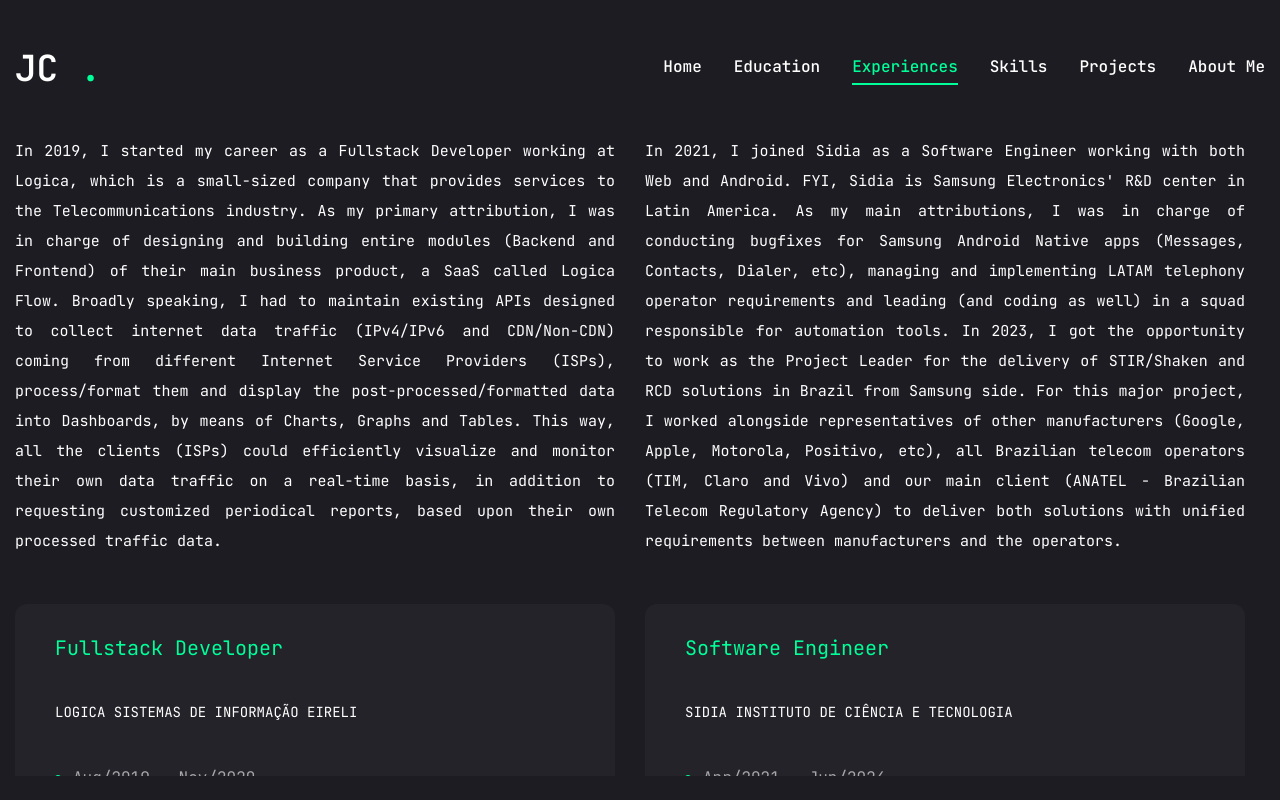
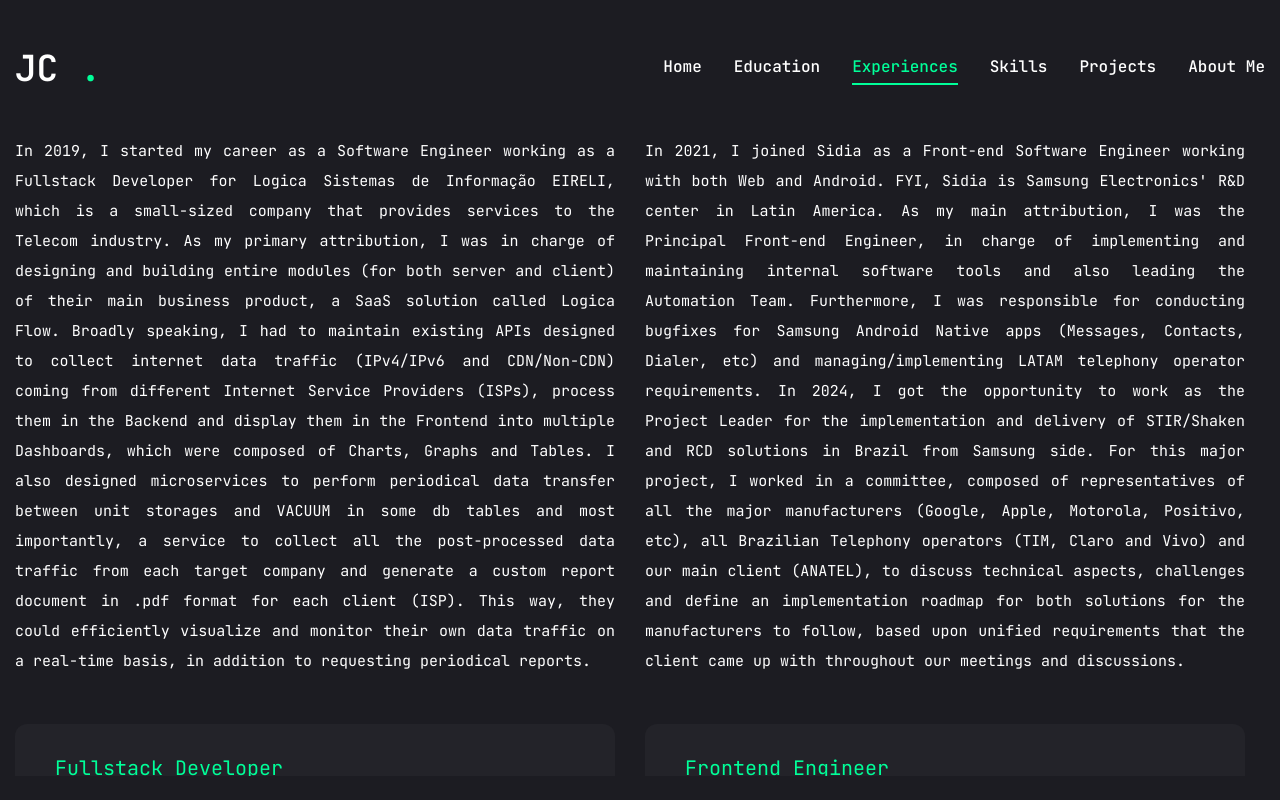
Before and after one commit to JeffersonCanuto/jefferson-portfolio, a Next.js app: page /experiences in a window 1280 px wide. Built offline with nearby package versions, Linux system fonts and the light colour scheme.

Commit message:
chore: update text structure in Experiences page

```diff
--- a/src/app/experiences/page.jsx
+++ b/src/app/experiences/page.jsx
@@ -9,18 +9,21 @@
     items: [
         {
             index: 1,
-            description: "In 2019, I started my career as a Fullstack Developer working at Logica, which is a small-sized company that provides services to the Telecommunications \
-            industry. As my primary attribution, I was in charge of designing and building entire modules (Backend and Frontend) of their main business product, a SaaS called Logica Flow. \
-            Broadly speaking, I had to maintain existing APIs designed to collect internet data traffic (IPv4/IPv6 and CDN/Non-CDN) coming from different Internet Service Providers (ISPs), \
-            process/format them and display the post-processed/formatted data into Dashboards, by means of Charts, Graphs and Tables. This way, all the clients (ISPs) could efficiently visualize \
-            and monitor their own data traffic on a real-time basis, in addition to requesting customized periodical reports, based upon their own processed traffic data.",
+            description: "In 2019, I started my career as a Software Engineer working as a Fullstack Developer for Logica Sistemas de Informação EIRELI, which is \
+            a small-sized company that provides services to the Telecom industry. As my primary attribution, I was in charge of designing and building entire \
+            modules (for both server and client) of their main business product, a SaaS solution called Logica Flow. Broadly speaking, I had to maintain existing APIs designed to collect \
+            internet data traffic (IPv4/IPv6 and CDN/Non-CDN) coming from different Internet Service Providers (ISPs), process them in the Backend and display \
+            them in the Frontend into multiple Dashboards, which were composed of Charts, Graphs and Tables. I also designed microservices to perform periodical \
+            data transfer between unit storages and VACUUM in some db tables and most importantly, a service to collect all the post-processed data traffic from \
+            each target company and generate a custom report document in .pdf format for each client (ISP). This way, they could efficiently visualize and monitor \
+            their own data traffic on a real-time basis, in addition to requesting periodical reports.",
             company: "LOGICA SISTEMAS DE INFORMAÇÃO EIRELI",
             position: "Fullstack Developer",
             duration: "Aug/2019 - Nov/2020",
             attributions: [
                 {
                     index: 1,
-                    title: "Development of Dashboards to monitor IPv4 and IPv6 data traffic collected from CDN distributors."
+                    title: "Implementation of Dashboards to monitor IPv4 and IPv6 data traffic collected from CDN distributors."
                 },
                 {
                     index: 2,
@@ -36,45 +39,47 @@
                 },
                 {
                     index: 5,
-                    title: "Implementation of a full Feature to generate periodical reports from IPv4 and IPv6 data traffic from CDN distributors."
+                    title: "Implementation of a full feature to generate periodical reports from IPv4 and IPv6 data traffic from CDN distributors."
                 },
                 {
                     index: 6,
-                    title: "Skills: JavaScript | HTML5 | CSS3 | ReactJS | Python | Django REST | PostgreSQL | Git | Docker | Linux"
+                    title: "Technologies: JavaScript | HTML5 | CSS3 | React.js | Chart.js | Redux | Python | Django REST | PostgreSQL | Docker | Git | Linux"
                 }
             ]
         },
         {
             index: 2,
-            description: "In 2021, I joined Sidia as a Software Engineer working with both Web and Android. FYI, Sidia is Samsung Electronics' R&D center in Latin America. As my main \
-            attributions, I was in charge of conducting bugfixes for Samsung Android Native apps (Messages, Contacts, Dialer, etc), managing and implementing LATAM telephony \
-            operator requirements and leading (and coding as well) in a squad responsible for automation tools. In 2023, I got the opportunity to work as the Project Leader for \
-            the delivery of STIR/Shaken and RCD solutions in Brazil from Samsung side. For this major project, I worked alongside representatives of other manufacturers (Google, Apple, Motorola, \
-            Positivo, etc), all Brazilian telecom operators (TIM, Claro and Vivo) and our main client (ANATEL - Brazilian Telecom Regulatory Agency) to deliver both solutions with unified requirements \
-            between manufacturers and the operators.",
+            description: "In 2021, I joined Sidia as a Front-end Software Engineer working with both Web and Android. FYI, Sidia is Samsung Electronics' R&D \
+            center in Latin America. As my main attribution, I was the Principal Front-end Engineer, in charge of implementing and maintaining internal software \
+            tools and also leading the Automation Team. Furthermore, I was responsible for conducting bugfixes for Samsung Android Native apps (Messages, Contacts, \
+            Dialer, etc) and managing/implementing LATAM telephony operator requirements. In 2024, I got the opportunity to work as the Project Leader for the \
+            implementation and delivery of STIR/Shaken and RCD solutions in Brazil from Samsung side. For this major project, I worked in a committee, composed \
+            of representatives of all the major manufacturers (Google, Apple, Motorola, Positivo, etc), all Brazilian Telephony operators (TIM, Claro and Vivo) \
+            and our main client (ANATEL), to discuss technical aspects, challenges and define an implementation roadmap for both solutions for the manufacturers \
+            to follow, based upon unified requirements that the client came up with throughout our meetings and discussions.",
             company: "SIDIA INSTITUTO DE CIÊNCIA E TECNOLOGIA",
-            position: "Software Engineer",
+            position: "Frontend Engineer",
             duration: "Apr/2021 - Jun/2024",
             attributions: [
                 {
                     index: 1,
-                    title: "Bugfixes, including Android log analysis from App to Framework layer, for Samsung Latin Products."
+                    title: "Principal Front-end Engineer and Technical Leader on Automation Team (Tools: PLM Reporter, TRO.IA and PLMN/MVNO)."
                 },
                 {
                     index: 2,
-                    title: "Management and implementation of LATAM operator requirements for Samsung Latin Products."
+                    title: "Project Leader for the implementation/delivery of STIR/Shaken and RCD solutions in Brazil from Samsung side."
                 },
                 {
                     index: 3,
-                    title: "Project Leader for the delivery of STIR/Shaken and RCD solutions in Brazil from Samsung side."
+                    title: "Bugfixes, including Android log analysis from App to Framework layer, for Samsung Products."
                 },
                 {
                     index: 4,
-                    title: "Technical Leader and Fullstack Developer on Automation Team (Products: PLM Reporter, TRO.IA and PLMN/MVNO)."
+                    title: "Management and implementation of LATAM telephony operator requirements for Samsung Products."
                 },
                 {
                     index: 5,
-                    title: "Skills: JavaScript | HTML5 | CSS3 | ReactJS | Redux/ContextAPI | MaterialUI | Python | Django | PostgreSQL | RabbitMQ/Celery | Android (Java) | QuickBuild | Docker | Git | P4V | Swarm | Linux | Agile (Scrum/Kanban)"
+                    title: "Technologies: JavaScript | HTML5 | CSS3 | React.js | Chart.js | Redux/ContextAPI | Material UI | Python | Django REST | PostgreSQL | Android (Java) | QuickBuild | Docker | Git | P4V | Swarm | Linux | Agile (Scrum/Kanban)"
                 }
             ]
         }
```
